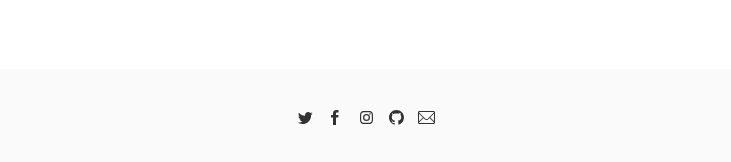
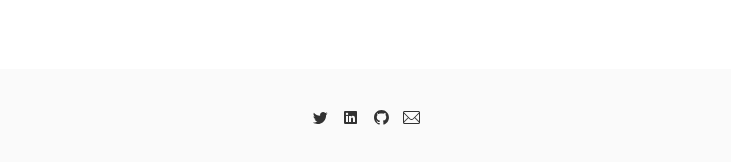
Before and after one commit to fpetkovski/fpetkovski.github.io, a Jekyll site: the page built from index.html, in a window 1280 px wide. Shown: the part 735-897 px from the top of the page, without its empty margins (274-1005 px from the left). Built offline with Jekyll 4.4.1, drawn with Linux system fonts in a browser that asks for light colours; the list of posts is cut into pages by our own code.

Commit message:
Remove instagram

```diff
--- a/_includes/footer.html
+++ b/_includes/footer.html
@@ -9,13 +9,8 @@
           </a>
         </li>
         <li class='c-social-nav__item'>
-          <a href='{{ site.facebook }}' target='_blank'>
-            <span class='c-social-nav__icon' data-icon='ei-sc-facebook' data-size='s'></span>
-          </a>
-        </li>
-        <li class='c-social-nav__item'>
-          <a href='{{ site.instagram }}' target='_blank'>
-            <span class='c-social-nav__icon' data-icon='ei-sc-instagram' data-size='s'></span>
+          <a href='{{ site.linkedin }}' target='_blank'>
+            <span class='c-social-nav__icon' data-icon='ei-sc-linkedin' data-size='s'></span>
           </a>
         </li>
         <li class='c-social-nav__item'>
```
